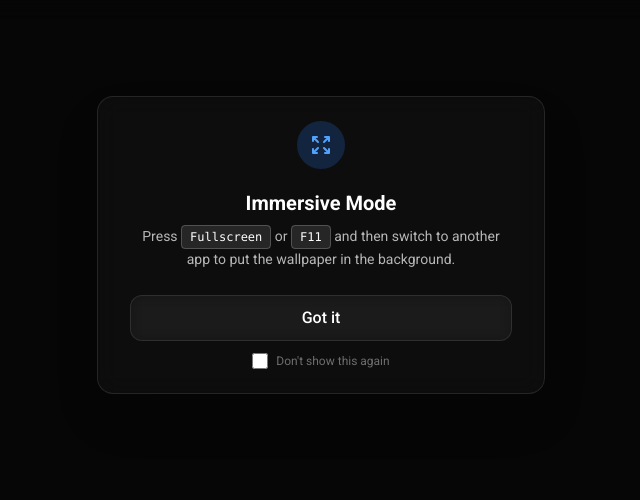
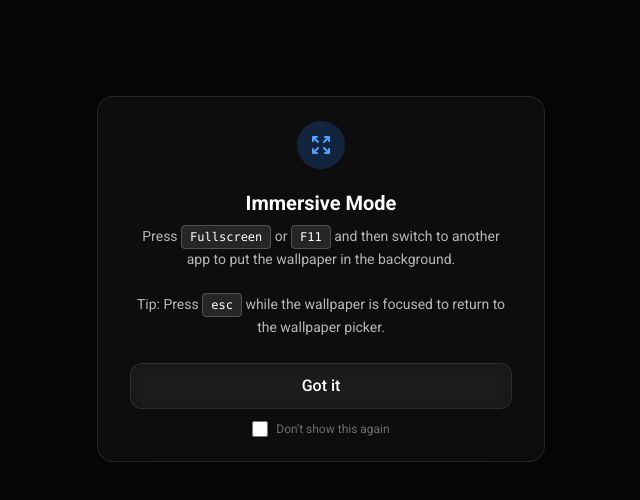
Before and after one commit to krnelpan1c/NoveauWallplayper, a React (Vite) app: page /view/1 in a window 1280 px wide. Shown: the top 500 px of the page, without its empty margins (319-959 px from the left). Built offline with nearby package versions, Linux system fonts and the light colour scheme.

Commit message:
add more info to fullscreen prompt

```diff
--- a/src/components/FullscreenPrompt.jsx
+++ b/src/components/FullscreenPrompt.jsx
@@ -44,7 +44,7 @@ const FullscreenPrompt = ({ onDismiss }) => {
                 <div>
                     <h3 className="text-xl font-bold text-white mb-2">Immersive Mode</h3>
                     <p className="text-white/70 text-sm leading-relaxed">
-                        Press <kbd className="px-2 py-1 bg-white/10 rounded border border-white/20 text-white font-mono text-xs">Fullscreen</kbd> or <kbd className="px-2 py-1 bg-white/10 rounded border border-white/20 text-white font-mono text-xs">F11</kbd> and then switch to another app to put the wallpaper in the background.
+                        Press <kbd className="px-2 py-1 bg-white/10 rounded border border-white/20 text-white font-mono text-xs">Fullscreen</kbd> or <kbd className="px-2 py-1 bg-white/10 rounded border border-white/20 text-white font-mono text-xs">F11</kbd> and then switch to another app to put the wallpaper in the background. <br></br><br></br> Tip: Press <kbd className="px-2 py-1 bg-white/10 rounded border border-white/20 text-white font-mono text-xs">esc</kbd> while the wallpaper is focused to return to the wallpaper picker.
                     </p>
                 </div>
 
```
